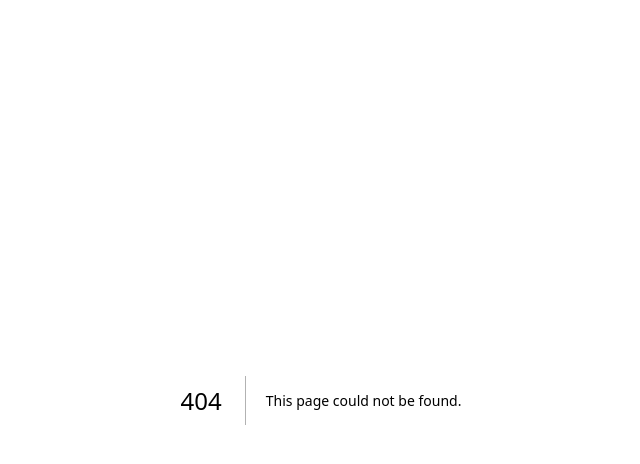
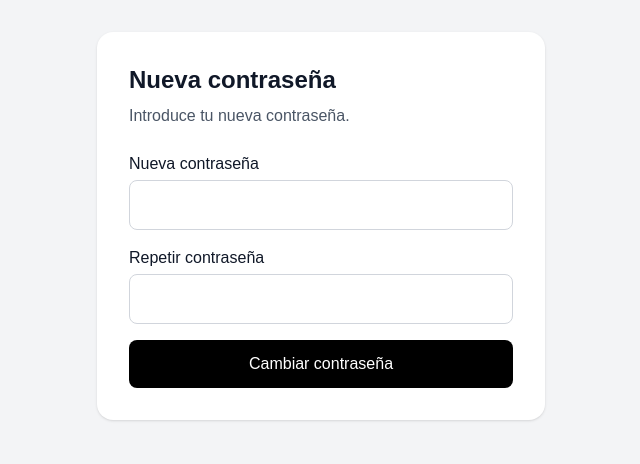
Before and after one commit to josetorrescoves/deca-app, a Next.js app: page /restablecer-contrasena in a window 1280 px wide. Before the commit this address had no page. Shown: the top 464 px of the page, without its empty margins (319-959 px from the left). Built offline with nearby package versions, Linux system fonts and the light colour scheme; no server answers.

Commit message:
Añadir codigo QR a los DECA

```diff
--- a/app/crear/page.tsx
+++ b/app/crear/page.tsx
@@ -156,16 +156,16 @@ window.location.href = `/deca/${numeroDocumento}`;
             Nuevo DeCA
           </h1>
 
-          <p className="mt-2 text-gray-600">
+          <p className="mt-2 text-black">
             Documento de Control Administrativo
           </p>
         </header>
 
 
         <form
-          onSubmit={generarDeca}
-          className="space-y-6"
-        >
+  onSubmit={generarDeca}
+  className="space-y-6 text-black [&_input]:text-black [&_textarea]:text-black [&_input::placeholder]:text-black [&_textarea::placeholder]:text-black"
+>
 
           {/* CARGADOR CONTRACTUAL */}
 
--- a/app/deca/[id]/page.tsx
+++ b/app/deca/[id]/page.tsx
@@ -2,6 +2,7 @@
 
 import { useEffect, useState } from "react";
 import { supabase } from "../../../lib/supabase";
+import { QRCodeSVG } from "qrcode.react";
 
 export default function VerDeca({
   params,
@@ -56,10 +57,21 @@ export default function VerDeca({
           Documento de Control Administrativo
         </h1>
 
-        <p className="mb-6 text-sm text-gray-600 sm:mb-8 sm:text-base">
+        <div className="mb-6 flex flex-col items-center gap-4 sm:flex-row sm:items-center sm:justify-between">
+  <p className="text-sm text-black sm:text-base">
+    Nº de documento: {deca.numero_documento}
+  </p>
 
-          Nº de documento: {deca.numero_documento}
-        </p>
+  <div className="flex flex-col items-center">
+    <QRCodeSVG
+  value={`${window.location.origin}/deca/${deca.numero_documento}`}
+  size={120}
+/>
+    <p className="mt-2 text-xs text-black">
+      Código identificativo
+    </p>
+  </div>
+</div>
 
         <hr className="mb-5 sm:mb-6" />
 
--- a/app/leer-albaran/page.tsx
+++ b/app/leer-albaran/page.tsx
@@ -22,6 +22,7 @@ export default function LeerAlbaran() {
     console.log("IMAGEN CONVERTIDA:", imagenBase64.substring(0, 50));
 
     setResultado("Leyendo albarán...");
+    console.log("LA IA ESTÁ LEYENDO EL ALBARÁN...");
     console.log("SE HA EJECUTADO seleccionarImagen");
 
     const respuesta = await fetch("/api/leer-albaran", {
@@ -87,6 +88,11 @@ export default function LeerAlbaran() {
             </div>
 
           )}
+          {resultado === "Leyendo albarán..." && (
+  <div className="mt-6 rounded-xl bg-blue-50 p-4 text-center text-blue-800">
+    🤖 Leyendo albarán... Un momento, por favor.
+  </div>
+)}
                 {resultado && (
   <div className="mt-6 rounded-xl bg-white p-4 text-black shadow border border-gray-300">
     <h2 className="mb-3 text-lg font-bold">
--- /dev/null
+++ b/app/restablecer-contrasena/page.tsx
@@ -0,0 +1,111 @@
+"use client";
+
+import { useState } from "react";
+import { supabase } from "../../lib/supabase";
+
+export default function RestablecerContrasena() {
+  const [password, setPassword] = useState("");
+  const [confirmacion, setConfirmacion] = useState("");
+  const [mensaje, setMensaje] = useState("");
+  const [error, setError] = useState("");
+  const [cargando, setCargando] = useState(false);
+
+  const cambiarContrasena = async (e: React.FormEvent) => {
+    e.preventDefault();
+
+    setMensaje("");
+    setError("");
+
+    if (password !== confirmacion) {
+      setError("Las contraseñas no coinciden.");
+      return;
+    }
+
+    if (password.length < 6) {
+      setError("La contraseña debe tener al menos 6 caracteres.");
+      return;
+    }
+
+    setCargando(true);
+
+    const { error } = await supabase.auth.updateUser({
+      password,
+    });
+
+    if (error) {
+      console.error("Error al cambiar la contraseña:", error);
+      setError("No se ha podido cambiar la contraseña.");
+      setCargando(false);
+      return;
+    }
+
+    setMensaje("Contraseña cambiada correctamente.");
+    setPassword("");
+    setConfirmacion("");
+    setCargando(false);
+  };
+
+  return (
+    <main className="min-h-screen bg-gray-100 px-4 py-8">
+      <div className="mx-auto max-w-md rounded-2xl bg-white p-8 shadow">
+        <h1 className="mb-2 text-2xl font-bold text-gray-900">
+          Nueva contraseña
+        </h1>
+
+        <p className="mb-6 text-gray-600">
+          Introduce tu nueva contraseña.
+        </p>
+
+        <form onSubmit={cambiarContrasena} className="space-y-4">
+          <div>
+            <label className="mb-1 block font-medium text-gray-900">
+              Nueva contraseña
+            </label>
+
+            <input
+              type="password"
+              value={password}
+              onChange={(e) => setPassword(e.target.value)}
+              className="w-full rounded-lg border border-gray-300 p-3 text-gray-900"
+              required
+            />
+          </div>
+
+          <div>
+            <label className="mb-1 block font-medium text-gray-900">
+              Repetir contraseña
+            </label>
+
+            <input
+              type="password"
+              value={confirmacion}
+              onChange={(e) => setConfirmacion(e.target.value)}
+              className="w-full rounded-lg border border-gray-300 p-3 text-gray-900"
+              required
+            />
+          </div>
+
+          {error && (
+            <p className="text-red-600">
+              {error}
+            </p>
+          )}
+
+          {mensaje && (
+            <p className="text-green-600">
+              {mensaje}
+            </p>
+          )}
+
+          <button
+            type="submit"
+            disabled={cargando}
+            className="w-full rounded-lg bg-black px-4 py-3 font-medium text-white"
+          >
+            {cargando ? "Guardando..." : "Cambiar contraseña"}
+          </button>
+        </form>
+      </div>
+    </main>
+  );
+}
--- a/package.json
+++ b/package.json
@@ -12,6 +12,7 @@
     "@supabase/supabase-js": "^2.117.2",
     "next": "16.3.7",
     "openai": "^7.27.0",
+    "qrcode.react": "^4.2.0",
     "react": "19.2.8",
     "react-dom": "19.2.8"
   },
```
Also changed, not shown: 1 other file (tests, documents, lock files or other folders).
